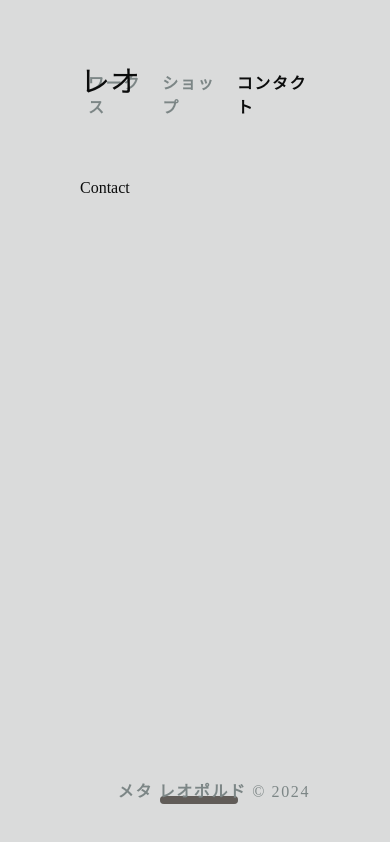
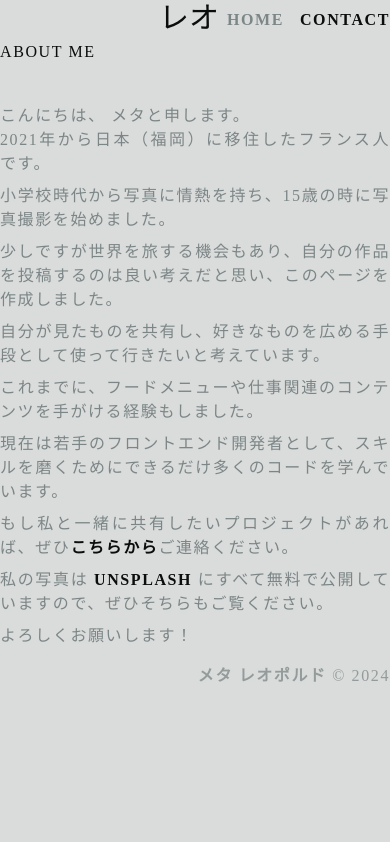
Before and after one commit to Drungor/Photo-website, a Next.js app: page /contact in a window 390 px wide. Built offline with nearby package versions, Linux system fonts and the light colour scheme.

Commit message:
working on mobile UI

```diff
--- a/src/app/Components/Footer.tsx
+++ b/src/app/Components/Footer.tsx
@@ -1,19 +1,40 @@
-import HorizontalScroll from "./HorizontalScroll";
+"use client";
 
-interface FooterProps {
-}
+import {useState, useEffect, useLayoutEffect} from 'react';
+import HorizontalScroll from './HorizontalScroll';
+import { usePathname } from 'next/navigation';
 
-const Footer: React.FC<FooterProps> = ({ }) => {
-return (
-    <footer>
-        <HorizontalScroll/>
-        <div className="fixed bottom-10 right-20 ">
-            <div className="text-secondary font-medium tracking-widest">
-                <p><a className="font-semibold" href="https://leomtr.com/" target="_blank">メタ レオポルド </a>© 2024 </p>
+const Footer: React.FC = () => {
+    const pathname = usePathname();
+    const isContactPage = pathname === '/contact';
+    // const [isMobile, setIsMobile] = useState(false);
+
+// useEffect(() => {
+//     const checkIsMobile = () => {
+//         setIsMobile(window.innerWidth <= 768); // 768px = md
+//     };
+//     checkIsMobile();
+//     window.addEventListener("resize", checkIsMobile);
+//     return () => window.removeEventListener("resize", checkIsMobile);
+// }, []);
+
+// useLayoutEffect(() => {
+//     if (isMobile) return null;});
+
+    return (
+        <footer>
+            {!isContactPage && <HorizontalScroll />}
+            <div className="opacity-75 my-4  md:my-0 md:fixed bottom-10 right-20 md:opacity-100">
+                <div className="flex justify-end text-secondary font-medium tracking-widest ">
+                    <p>
+                        <a className="font-semibold" href="https://leomtr.com/" target="_blank" rel="noopener noreferrer">
+                            メタ レオポルド
+                        </a> © 2024
+                    </p>
+                </div>
             </div>
-        </div>
-    </footer>
-);
-}
+        </footer>
+    );
+};
 
 export default Footer;
--- /dev/null
+++ b/src/app/Components/GallerySlider.tsx
@@ -0,0 +1,57 @@
+"use client";
+
+import { motion, useTransform, useScroll } from "framer-motion";
+import { useRef, useLayoutEffect, useState } from "react";
+
+interface GalleryItem {
+  id: number;
+  title: string;
+  src: string;
+  mode: string;
+}
+
+interface GallerysliderProps {
+  gallery: GalleryItem[]; // Prop gallery explicitement requise
+  children: React.ReactNode;
+}
+
+const GallerySlider = ({ gallery, children }: GallerysliderProps) => {
+  const targetRef = useRef<HTMLDivElement | null>(null);
+  const [containerWidth, setContainerWidth] = useState(0);
+  const [sectionHeight, setSectionHeight] = useState(100);
+  const gap = 48;
+  const ratio = 0.1;
+
+
+  useLayoutEffect(() => {
+    const totalWidth = gallery.reduce((acc, item, index) => {
+      const cardWidth = item.mode === "portrait" ? 355 : 800;
+      return acc + cardWidth + (index === gallery.length - 1 ? 0 : gap);
+    }, 0);
+
+    const adjustedWidth = totalWidth - window.innerWidth;
+
+
+    const lastCardWidth = gallery[gallery.length - 1]?.mode === "portrait" ? 355 : 800;
+    setContainerWidth(adjustedWidth + lastCardWidth > 0 ? adjustedWidth + lastCardWidth : 0);
+
+
+    const calculatedHeight = Math.ceil((adjustedWidth + window.innerWidth + lastCardWidth) * ratio);
+    setSectionHeight(calculatedHeight > 100 ? calculatedHeight : 100); // Minimum 100vh
+  }, [gallery]);
+
+  const { scrollYProgress } = useScroll();
+  const x = useTransform(scrollYProgress, [0, 1], [0, -containerWidth]);
+
+  return (
+    <section ref={targetRef} className="relative" style={{ height: `${sectionHeight}vh` }}>
+      <div className="sticky top-52 flex items-center overflow-hidden">
+        <motion.div style={{ x }} className="flex gap-12">
+          {children}
+        </motion.div>
+      </div>
+    </section>
+  );
+};
+
+export default GallerySlider;
--- a/src/app/Components/Header.tsx
+++ b/src/app/Components/Header.tsx
@@ -1,19 +1,40 @@
+'use client';
+
 import NavBar from './NavBar';
+import { motion, useScroll, useMotionValueEvent } from 'motion/react';
+import { useState} from 'react';
 
 interface HeaderProps {
     className?: string;
 }
 
 const Header: React.FC<HeaderProps> = ({className}) => {
+const { scrollY } = useScroll();
+const [hidden, setHidden]= useState(false);
+
+useMotionValueEvent(scrollY, "change", (latest) => {
+    const previous = scrollY.getPrevious();
+    if (previous !== undefined && latest > previous && latest > 20) {
+        setHidden(true);
+    } else {
+        setHidden(false);
+    }
+});
+
     return (
-    <header className={className}>
-        <section className="flex relative justify-end mt-16 mb-12 " >
-            <h1 className="absolute left-0 top-0 text-3xl ">レオ</h1>
-            <div className=''>
-                <NavBar />
-            </div>
+    <motion.header
+        variants={{
+            visible: {y: 0},
+            hidden: {y: -100},
+        }}
+        animate= {hidden ? "hidden" : "visible"}
+        transition={{duration: 0.35, ease: "easeInOut"}}
+        className="sticky top-0 flex w-full items-center md:top-16 z-50">
+        <section className="flex justify-end w-full" >
+            <h1 className="md:absolute md:left-0 md:top-0 text-3xl "><a href="/">レオ</a></h1>
+            <NavBar />
         </section>
-    </header>
+    </motion.header>
     );
 }
 
--- a/src/app/Components/HorizontalScroll.tsx
+++ b/src/app/Components/HorizontalScroll.tsx
@@ -13,9 +13,8 @@ const HorizontalScroll = () => {
     restDelta: 0.001
   })
 
-
   return (
-              <motion.div className="fixed bottom-10 left-40 w-1/5 h-2 origin-bottom-left rounded-md bg-primary opacity-80">
+              <motion.div className="hidden md:block fixed bottom-10 left-40 w-1/5 h-2 origin-bottom-left rounded-md bg-primary opacity-80">
                 <motion.div
                     className="fixed bottom-10 left-40 w-1/5 h-2 origin-bottom-left rounded-md bg-impact "
                     style={{ scaleX}}
--- a/src/app/Components/NavBar.tsx
+++ b/src/app/Components/NavBar.tsx
@@ -7,14 +7,13 @@ const NavBar = () => {
     const pathname = usePathname();
 
     const navItems = [
-        { label: 'ワークス', path: '/' },
-        { label: 'ショップ', path: '/shop' },
-        { label: 'コンタクト', path: '/contact' },
+        { label: 'HOME', path: '/' },
+        { label: 'CONTACT', path: '/contact' },
     ];
 
     return (
         <nav>
-            <div className='top-0 right-0'>
+            <div>
                 <ul className="flex gap-4 p-2 pr-0 font-bold tracking-widest">
                     {navItems.map((item) => (
                         <li key={item.label}>
--- a/src/app/[title]/page.tsx
+++ b/src/app/[title]/page.tsx
@@ -1,7 +1,7 @@
 'use client';
 
 import { usePathname } from "next/navigation";
-import HorizontalSlidder from "../Components/HorizontalSlidder";
+import GallerySlider from "../Components/GallerySlider";
 import CardGallery from "../Components/CardGallery";
 import imageData from "../data/project";
 
@@ -13,6 +13,7 @@ export default function Gallery() {
   const pathname = usePathname();
   const title = pathname.split("/")[1].replace("%20", " ");
   const parent = imageData.find((item) => item.title === title);
+
 
   if (!parent) {
     return (
@@ -28,17 +29,17 @@ export default function Gallery() {
         <h1 className="fixed text-2xl font-normal tracking-widest uppercase">
           {parent.title}
         </h1>
-        <HorizontalSlidder>
+        <GallerySlider gallery={parent.gallery}>
           {parent.gallery.map((item) => (
             <CardGallery
               key={item.id}
               id={item.id}
               src={item.src}
               alt={item.title}
-                modeP={item.modeP}
+              modeP={item.mode}
             />
           ))}
-        </HorizontalSlidder>
+        </GallerySlider>
       </main>
     </>
   );
--- a/src/app/contact/page.tsx
+++ b/src/app/contact/page.tsx
@@ -1,10 +1,30 @@
 export default function Contact () {
+
+const linkCss = "text-typo font-semibold uppercase hover:text-primary";
+const bottomSpacingCss = "mb-2";
+
+
     return (
         <>
             <main>
-                <div>
-                    <h1>Contact</h1>
-                </div>
+                <section className="md:ml-20">
+                    <div>
+                    <h1 className=" md:text-2xl font-normal tracking-widest mb-10">
+                        ABOUT ME
+                    </h1>
+                    </div>
+                        <div className="text-justify md:text-left text-secondary font-medium md:text-lg md:text-xl tracking-widest">
+                            <p className={bottomSpacingCss}>こんにちは、 メタと申します。<br/>2021年から日本（福岡）に移住したフランス人です。</p>
+                            <p className={bottomSpacingCss}>小学校時代から写真に情熱を持ち、15歳の時に写真撮影を始めました。</p>
+                            <p className={bottomSpacingCss}>少しですが世界を旅する機会もあり、自分の作品を投稿するのは良い考えだと思い、このページを作成しました。</p>
+                            <p className={bottomSpacingCss}>自分が見たものを共有し、好きなものを広める手段として使って行きたいと考えています。</p>
+                            <p className={bottomSpacingCss}>これまでに、フードメニューや仕事関連のコンテンツを手がける経験もしました。</p>
+                            <p className={bottomSpacingCss}>現在は若手のフロントエンド開発者として、スキルを磨くためにできるだけ多くのコードを学んでいます。</p>
+                            <p className={bottomSpacingCss}>もし私と一緒に共有したいプロジェクトがあれば、ぜひ<a className={linkCss} href="mailto:leopold.mtr@outlook.com?subject=Hello">こちらから</a>ご連絡ください。</p>
+                            <p className={bottomSpacingCss}>私の写真は<a className={linkCss} target="_blank" href="https://unsplash.com/@lm" > Unsplash </a>にすべて無料で公開していますので、ぜひそちらもご覧ください。</p>
+                            <p className={bottomSpacingCss}>よろしくお願いします！</p>
+                        </div>
+                </section>
             </main>
         </>
     );
--- a/src/app/layout.tsx
+++ b/src/app/layout.tsx
@@ -26,13 +26,13 @@ export default function RootLayout({
       <head>
         <meta charSet="UTF-8" />
         <meta name="viewport" content="width=device-width, initial-scale=1.0" />
-        <title>{metadata.title}</title>
+        <meta name="description" content={metadata.description} />
         <style>
           writing-mode: horizontal-tb;
         </style>
       </head>
-      <body className="mx-20 relative">
-      <Header className="sticky top-16 z-50" />
+      <body className="  md:mx-20 relative">
+      <Header />
         {children}
       <Footer />
       </body>
```
Also changed, not shown: src/app/Components/HorizontalSlidder.tsx (+39 -23 lines), src/app/data/project.js (+116 -20 lines), 1 other file (tests, documents, lock files or other folders). Lines whose indentation alone changed are shown as unchanged.
